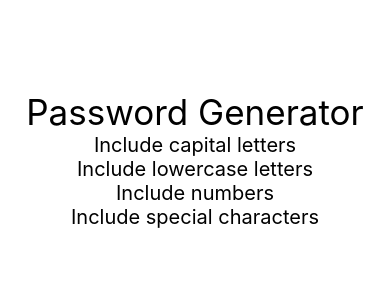
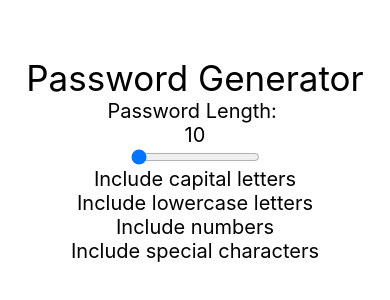
Before and after one commit to blevinspercussion/password-generator-react-native, a React Native app: screen / in a window 390 px wide. Shown: the part 262-562 px from the top of the page. Built offline with nearby package versions, Linux system fonts and the light colour scheme.

Commit message:
Added LengthSlider component to set and control password length

```diff
--- a/App.js
+++ b/App.js
@@ -2,6 +2,7 @@ import { StatusBar } from "expo-status-bar";
 import { StyleSheet, Text, View } from "react-native";
 import { useState } from "react";
 
+import LengthSlider from "./components/LengthSlider";
 import Switch from "./components/Switch";
 import GenerateButton from "./components/GenerateButton";
 
@@ -13,28 +14,52 @@ export default function App() {
     numbers: false,
     special: false,
   });
-  const [characters, setCharacters] = useState([]);
+  const [passwordLength, setPasswordLength] = useState(10);
 
   const capitalLetters = "ABCDEFGHIJKLMNOPQRSTUVWXYZ".split("");
   const lowercaseLetters = "abcdefghijklmnopqrstuvwxyz".split("");
   const numbers = "1234567890".split("");
   const special = "!@#$%^&*(){}/=?+,.<>".split("");
 
+  const handleSwitches = (switchName, characterSwitch) => {
+    setCharacterSwitches({
+      ...characterSwitches,
+      [switchName]: !characterSwitch,
+    });
+  };
+
+  const handlePasswordLength = (sliderValue) => {
+    setPasswordLength(sliderValue);
+  };
+
+  const handlePasswordGenerator = () => {};
+
   return (
     <View style={styles.appContainer}>
       <Text style={styles.title}>Password Generator</Text>
+      <LengthSlider
+        handlePasswordLength={setPasswordLength}
+        passwordLength={passwordLength}
+      />
       <Switch
         switchName={"capital letters"}
         switch={characterSwitches.capital}
+        handleSwitches={handleSwitches}
       />
       <Switch
         switchName={"lowercase letters"}
         switch={characterSwitches.lowercase}
+        handleSwitches={handleSwitches}
       />
-      <Switch switchName={"numbers"} switch={characterSwitches.numbers} />
+      <Switch
+        switchName={"numbers"}
+        switch={characterSwitches.numbers}
+        handleSwitches={handleSwitches}
+      />
       <Switch
         switchName={"special characters"}
         switch={characterSwitches.special}
+        handleSwitches={handleSwitches}
       />
       <GenerateButton />
     </View>
--- /dev/null
+++ b/components/LengthSlider.jsx
@@ -0,0 +1,35 @@
+import { StyleSheet } from "react-native-web";
+import { View, Text } from "react-native";
+
+export default function (props, { handlePasswordLength }) {
+  const handleSlider = (e) => {
+    props.handlePasswordLength(e.target.value);
+  };
+
+  return (
+    <View style={styles.container}>
+      <View style={styles.container}>
+        <Text style={styles.text}>Password Length: </Text>
+        <Text style={styles.text}>{props.passwordLength}</Text>
+      </View>
+      <input
+        type="range"
+        min={10}
+        max={30}
+        defaultValue={10}
+        onChange={handleSlider}
+      ></input>
+    </View>
+  );
+}
+
+const styles = StyleSheet.create({
+  container: {
+    alignItems: "center",
+    justifyContent: "center",
+    backgroundColor: "white",
+  },
+  text: {
+    fontSize: 20,
+  },
+});
--- a/components/Switch.jsx
+++ b/components/Switch.jsx
@@ -2,12 +2,12 @@ import { StyleSheet } from "react-native";
 import { View, TouchableOpacity, Text } from "react-native";
 import { useState } from "react";
 
-export default function Switch(props) {
+export default function Switch(props, { handleSwitches }) {
   const [isActive, setIsActive] = useState(false);
 
   const handlePress = () => {
     setIsActive(!isActive);
-    console.log(isActive);
+    props.handleSwitches(props.switchName, props.switch);
   };
 
   return (
```
